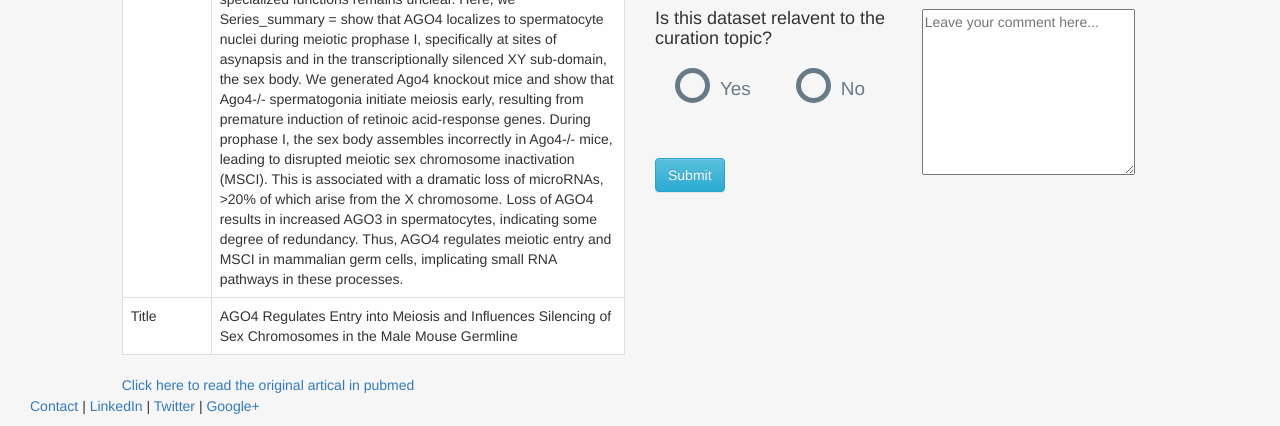
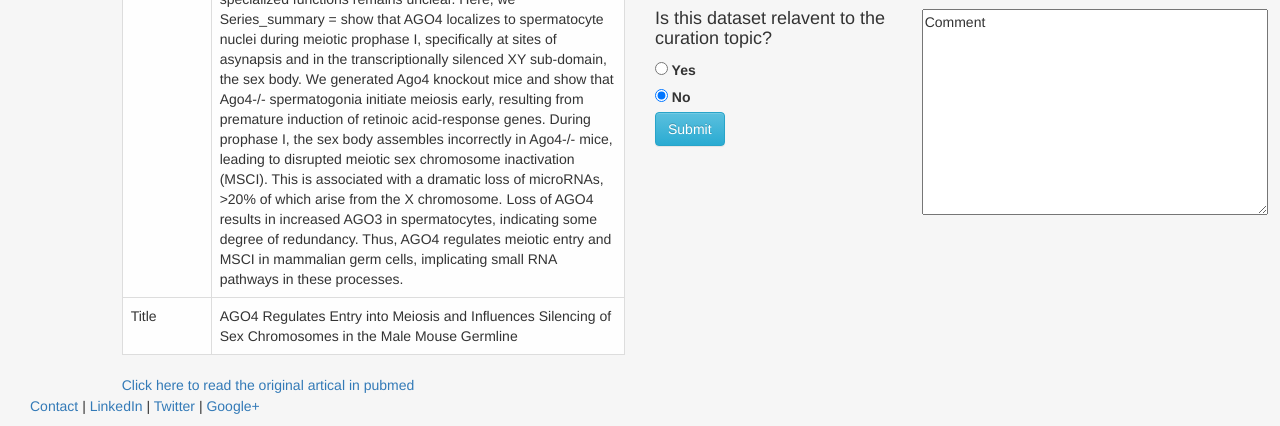
Before and after one commit to KellyBJiang/Thebiolabcuration, a Django app: template curator/templates/curator/curation.html in a window 1280 px wide. Shown: the part 920-1346 px from the top of the page. Run offline with Django 3.2, Linux system fonts and the light colour scheme; the template is opened without the code that fills it: values that come from a table or form of the project are taken from there, others are empty; data comes from the database, SQL or seed files in the repository; both versions use the stored data as it was after the commit; some libraries are stand-ins or nearby versions.

Commit message:
curator page, radio needs styling

```diff
--- a/administrator/models.py
+++ b/administrator/models.py
@@ -1,6 +1,8 @@
 from __future__ import unicode_literals
 
 from django.db import models
+
+
 
 class User(models.Model) :
     name = models.CharField(max_length = 140)
@@ -32,11 +34,12 @@ class Dataset(models.Model) :
 
 
 class Curation(models.Model):
+    BOOL_CHOICES = ((True, 'Yes'), (False, 'No'))
     topic_id = models.ForeignKey('Topic',on_delete=models.CASCADE,)
     data_id = models.ForeignKey('Dataset', on_delete = models.CASCADE,)
     user_id = models.ForeignKey('User', on_delete = models.CASCADE,)
-    result = models.BooleanField(default = False)
-    comment = models.TextField(default=None, blank=True, null=True)
+    result = models.BooleanField(choices=BOOL_CHOICES,default=False)
+    comment = models.TextField(default="Comment", blank=True, null=True)
     submit = models.BooleanField(default = False)
     date = models.DateTimeField(default=None, blank=True, null=True)
     def __str__(self):
--- /dev/null
+++ b/curator/forms.py
@@ -0,0 +1,18 @@
+from django import forms
+from administrator.models import  User, Topic, Curation, Dataset, Summary
+from django.forms.widgets import TextInput
+
+class CurationFrom(forms.ModelForm):
+    class Meta:
+        model = Curation
+        fields = [
+                "result",
+                "comment"
+        ]
+        widgets = {
+
+            'result':forms.RadioSelect(attrs={'type': 'radio', 'name':'selector'}),
+            'comment': forms.Textarea(attrs={'row': 10,'style':'top: 10px; position: relative','placeholder':'leave your comment'}),
+
+
+        }
--- a/curator/static/curator/curatorstyle.css
+++ b/curator/static/curator/curatorstyle.css
@@ -53,7 +53,7 @@
   border: 5px solid #5bc0de;
 }
 
-#ul_relavent li .check::before {
+.li_relavent div.check::before {
   display: block;
   position: absolute;
 	content: '';
@@ -67,14 +67,14 @@
 	-webkit-transition: background 0.25s linear;
 }
 
-#ul_relavent input[type=radio]:checked ~ .check {
+:checked ~ .check {
   border: 5px solid #2d393d;
 }
 
-#ul_relavent input[type=radio]:checked ~ .check::before{
+input[type=radio]:checked ~ .check::before{
   background: #2d393d;
 }
 
-#ul_relavent input[type=radio]:checked ~ label{
+input[type=radio]:checked ~ label{
   color: #2d393d;
 }
--- a/curator/templates/curator/curation.html
+++ b/curator/templates/curator/curation.html
@@ -52,39 +52,69 @@
 
 	        </script>
 
+	        <form method='POST' action=''>
+	            {% csrf_token %}
+	             <div class = "row">
+		            <div class = "col-sm-6">
+		                <h4> Is this dataset relavent to the curation topic? </h4>
+                        <ul id="ul_relavent">
+                            {% for radio in form.result %}
+                                <!--<li class="li_relavent">
+                                    <input id="id_name_{{forloop.counter0}}",name="selector",type="radio">
+                                    <label for="id_name_{{forloop.counter0}}">{{radio.choice_value}}</label>
+                                -->
+                                    {{ radio }}
+                                    <div class="check"><div class="inside"></div></div>
+                                <!--</li>-->
+                            {% endfor %}
+                        </ul>
+                        <input type="submit"  class="btn btn-info"  value="Submit" onclick="">
+                    </div>
+                    <div class = "col-sm-6">
+                        {{form.comment}}
+                    </div>
+
+                 </div>
+    		        <!--{{form.as_p}}-->
+
+            </form>
 
 
 
 
-		    <form method = "POST" action="/curator/{{user_id}}">
+
+
+
+		   <!-- <input type='submit', value = 'submit'/>
+		    <form method = "POST" action="">
 		        {% csrf_token %}
 		        <div class = "row">
 		            <div class = "col-sm-6">
-		                 <h4> Is this dataset relavent to the curation topic? </h4>
-		                <ul id="ul_relavent">
+		                 <h4> Is this dataset relavent to the curation topic? </h4>-->
+
+<!--		                <ul id="ul_relavent">
+
                             <li class="li_relavent">
-                                <input class="radio_input" type="radio" id="f-option" name="selector">
+                                <input  type="radio" id="f-option" name="selector">
                                 <label for="f-option">Yes</label>
                                 <div class="check"></div>
                             </li>
                             <li class="li_relavent">
-                                <input class="radio_input" type="radio" id="s-option" name="selector">
+                                <input  type="radio" id="s-option" name="selector">
                                 <label for="s-option">No</label>
                                 <div class="check"><div class="inside"></div></div>
                             </li>
-                        </ul>
-                            <input type="button"  class="btn btn-info"  value="Submit" onclick="">
+                        </ul>-->
+
+<!--                            <input type="button"  class="btn btn-info"  value="Submit" onclick="">
 		            </div>
 
 		            <div class = "col-sm-6">
                         <textarea placeholder="Leave your comment here..." rows="8" id="comment" style="width:90%; top:10px; position:relative"></textarea>
 		            </div>
 		        </div>
-
-
-
-
             </form>
+-->
 	    </div>
     </div>
 {% endblock %}
```
Also changed, not shown: curator/views.py (+36 -8 lines), administrator/migrations/0004_auto_20170721_0349.py (added), administrator/migrations/0005_auto_20170721_0527.py (added), administrator/migrations/0006_auto_20170721_0704.py (added), db.sqlite3.
